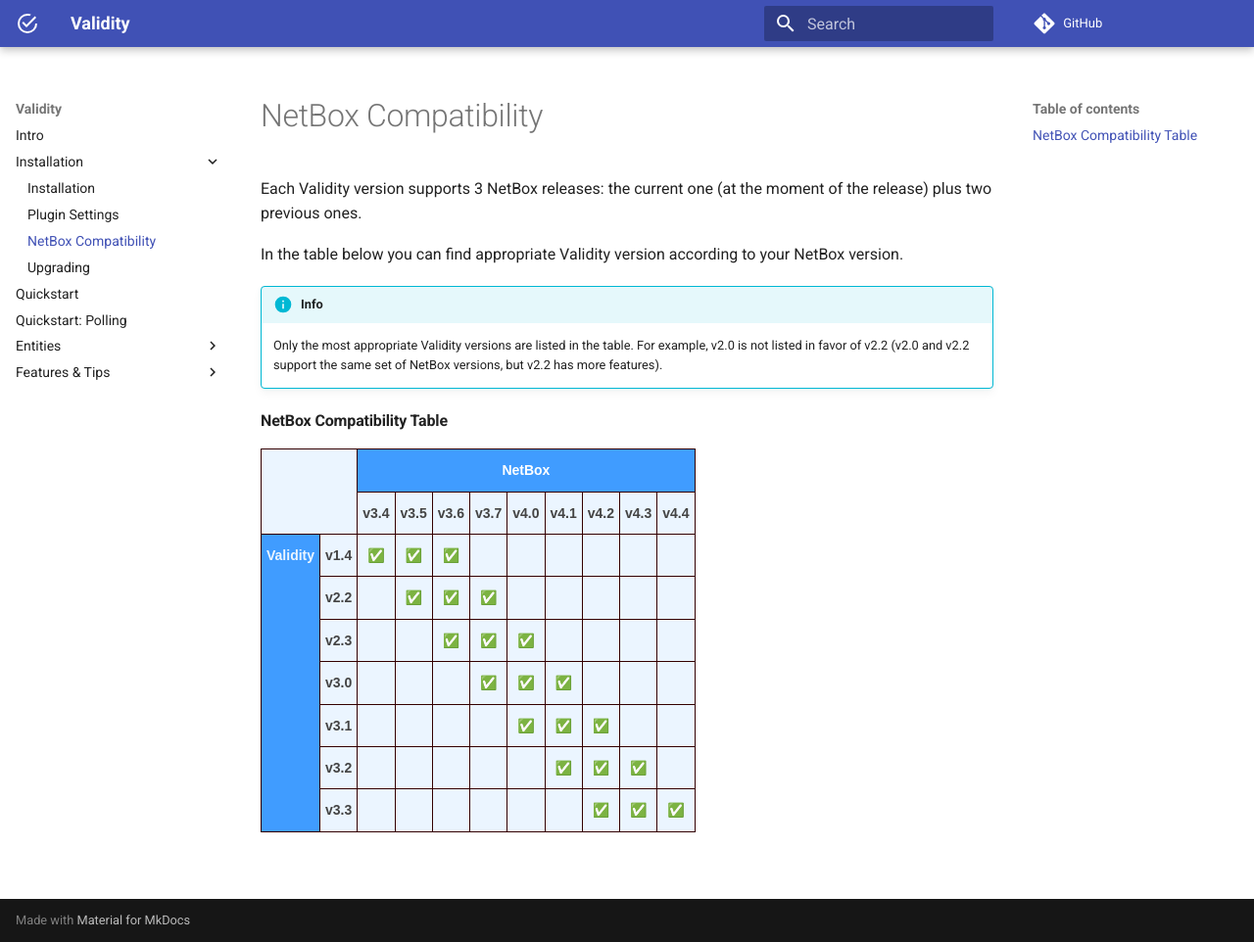
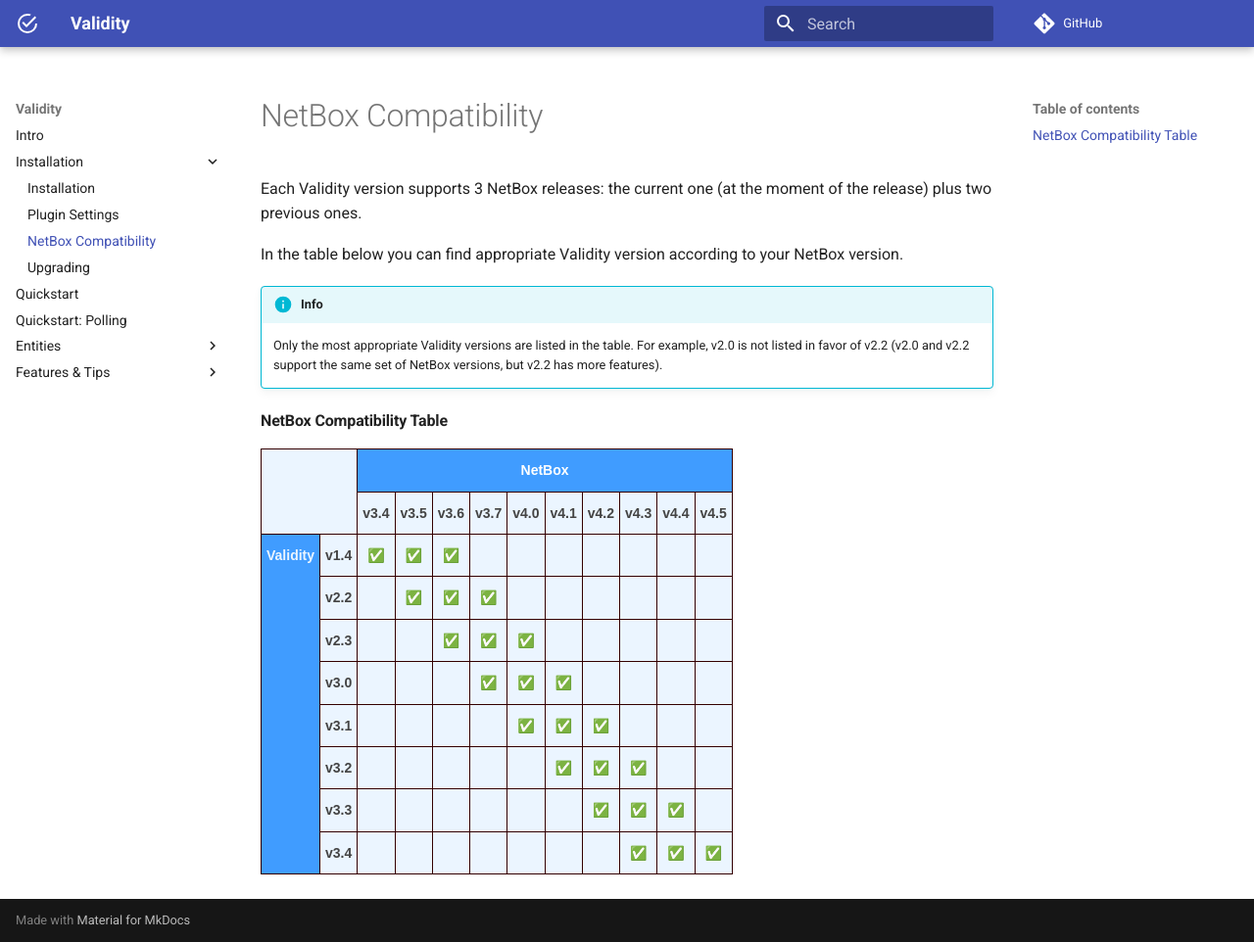
Before and after one commit to amyasnikov/validity, an MkDocs documentation site: the page built from docs/installation/netbox_compatibility.md, in a window 1280 px wide and 962 px high. Shown: the whole window at 98% size. Built offline with MkDocs 1.6.1 and Material for MkDocs 9.7.7, drawn with Linux system fonts in a browser that asks for light colours; comment, search, counter and statistics services are not loaded.

Commit message:
some more adjustements

```diff
--- a/docs/installation/netbox_compatibility.md
+++ b/docs/installation/netbox_compatibility.md
@@ -26,7 +26,7 @@
 <table class="tg"><thead>
   <tr>
     <th class="tg-r82u" colspan="2" rowspan="2"></th>
-    <th class="tg-c6ba" colspan="9">NetBox<br></th>
+    <th class="tg-c6ba" colspan="10">NetBox<br></th>
   </tr>
   <tr>
     <th class="tg-5gjp">v3.4</th>
@@ -38,14 +38,16 @@
     <th class="tg-5gjp">v4.2</th>
     <th class="tg-5gjp">v4.3</th>
     <th class="tg-5gjp">v4.4</th>
+    <th class="tg-5gjp">v4.5</th>
   </tr></thead>
 <tbody>
   <tr>
-    <td class="tg-5iin" rowspan="7">Validity<br><br></td>
+    <td class="tg-5iin" rowspan="8">Validity<br><br></td>
     <td class="tg-c6ba">v1.4</td>
     <td class="tg-8g55">✅</td>
     <td class="tg-8g55">✅</td>
     <td class="tg-8g55">✅</td>
+    <td class="tg-8g55"></td>
     <td class="tg-8g55"></td>
     <td class="tg-8g55"></td>
     <td class="tg-8g55"></td>
@@ -64,6 +66,7 @@
     <td class="tg-8g55"></td>
     <td class="tg-8g55"></td>
     <td class="tg-8g55"></td>
+    <td class="tg-8g55"></td>
   </tr>
   <tr>
     <td class="tg-c6ba">v2.3</td>
@@ -72,6 +75,7 @@
     <td class="tg-8g55">✅</td>
     <td class="tg-8g55">✅</td>
     <td class="tg-8g55">✅</td>
+    <td class="tg-8g55"></td>
     <td class="tg-8g55"></td>
     <td class="tg-8g55"></td>
     <td class="tg-8g55"></td>
@@ -88,6 +92,7 @@
     <td class="tg-8g55"></td>
     <td class="tg-8g55"></td>
     <td class="tg-8g55"></td>
+    <td class="tg-8g55"></td>
   </tr>
   <tr>
     <td class="tg-c6ba">v3.1</td>
@@ -98,6 +103,7 @@
     <td class="tg-8g55">✅</td>
     <td class="tg-8g55">✅</td>
     <td class="tg-8g55">✅</td>
+    <td class="tg-8g55"></td>
     <td class="tg-8g55"></td>
     <td class="tg-8g55"></td>
   </tr>
@@ -112,6 +118,7 @@
     <td class="tg-8g55">✅</td>
     <td class="tg-8g55">✅</td>
     <td class="tg-8g55"></td>
+    <td class="tg-8g55"></td>
   </tr>
   <tr>
     <td class="tg-c6ba">v3.3</td>
@@ -124,5 +131,19 @@
     <td class="tg-8g55">✅</td>
     <td class="tg-8g55">✅</td>
     <td class="tg-8g55">✅</td>
+    <td class="tg-8g55"></td>
+  </tr>
+  <tr>
+    <td class="tg-c6ba">v3.4</td>
+    <td class="tg-8g55"></td>
+    <td class="tg-8g55"></td>
+    <td class="tg-8g55"></td>
+    <td class="tg-8g55"></td>
+    <td class="tg-8g55"></td>
+    <td class="tg-8g55"></td>
+    <td class="tg-8g55"></td>
+    <td class="tg-8g55">✅</td>
+    <td class="tg-8g55">✅</td>
+    <td class="tg-8g55">✅</td>
   </tr>
 </tbody></table>
--- a/validity/__init__.py
+++ b/validity/__init__.py
@@ -21,12 +21,10 @@
     django_apps = ["django_bootstrap5"]
     min_version = "4.3.0"
     max_version = "4.5.99"
+    graphql_schema = "graphql.schema"
 
     # custom field
     netbox_version = NetboxVersion(VERSION)
-
-    if netbox_version >= "4.3.0":
-        graphql_schema = "graphql.schema"
 
     def _setup_queues(self):
         django_settings = di["django_settings"]
```
